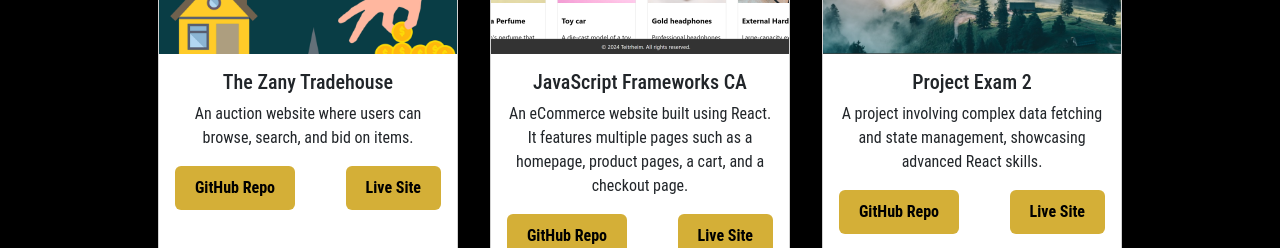
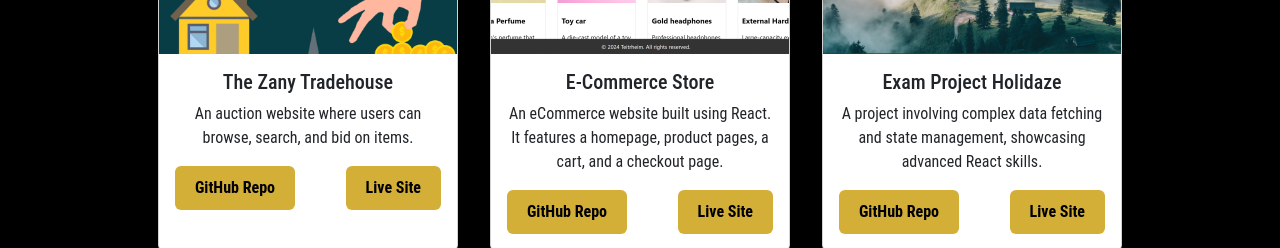
Before and after one commit to Teitrheim/portfolio2, a React (Create React App) app: page / in a window 1280 px wide. Shown: the part 704-952 px from the top of the page. Built offline with nearby package versions, Linux system fonts and the light colour scheme.

Commit message:
Refactor CSS styles for App component and Header component: Adjust profile image size, add padding to project cards, and update footer text. Add readme.md

```diff
--- a/src/App.css
+++ b/src/App.css
@@ -3,6 +3,7 @@ body {
   background-color: #000000 !important;
   color: #ffffff !important;
   font-family: 'Roboto Condensed', sans-serif !important;
+  font-size: var(--text-size, 16px);
 }
 
 h1,
--- a/src/App.tsx
+++ b/src/App.tsx
@@ -67,18 +67,18 @@ const App: React.FC = () => {
     },
     {
       image: projectImage2,
-      title: "JavaScript Frameworks CA",
+      title: "E-Commerce Store",
       description:
-        "An eCommerce website built using React. It features multiple pages such as a homepage, product pages, a cart, and a checkout page.",
+        "An eCommerce website built using React. It features a homepage, product pages, a cart, and a checkout page.",
       link: "https://guileless-puppy-75e10b.netlify.app",
       repo: "https://github.com/Teitrheim/Front-end-Frameworks",
     },
     {
       image: projectImage3,
-      title: "Project Exam 2",
+      title: "Exam Project Holidaze",
       description:
         "A project involving complex data fetching and state management, showcasing advanced React skills.",
-      link: "https://project-exam-2.netlify.app",
+      link: "https://shiny-wisp-e94719.netlify.app/",
       repo: "https://github.com/Teitrheim/Project-Exam-2",
     },
   ];
```
Also changed, not shown: 1 other file (tests, documents, lock files or other folders).
